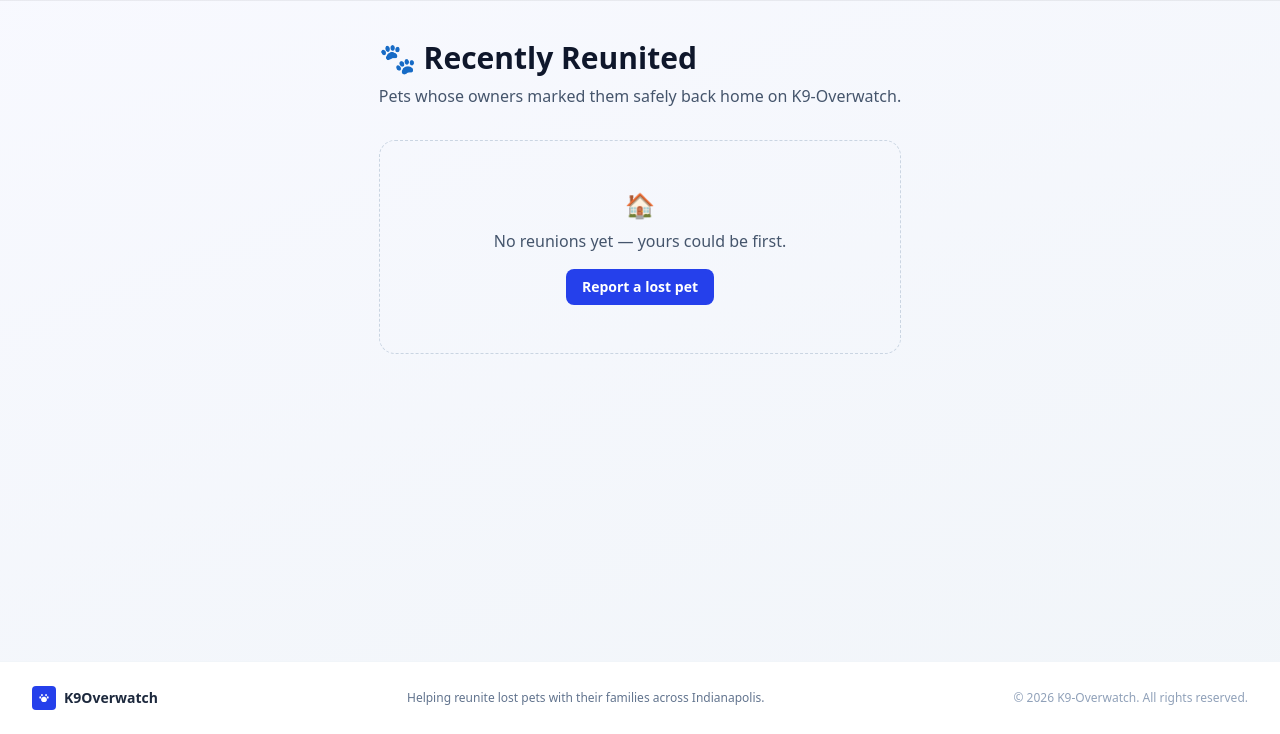
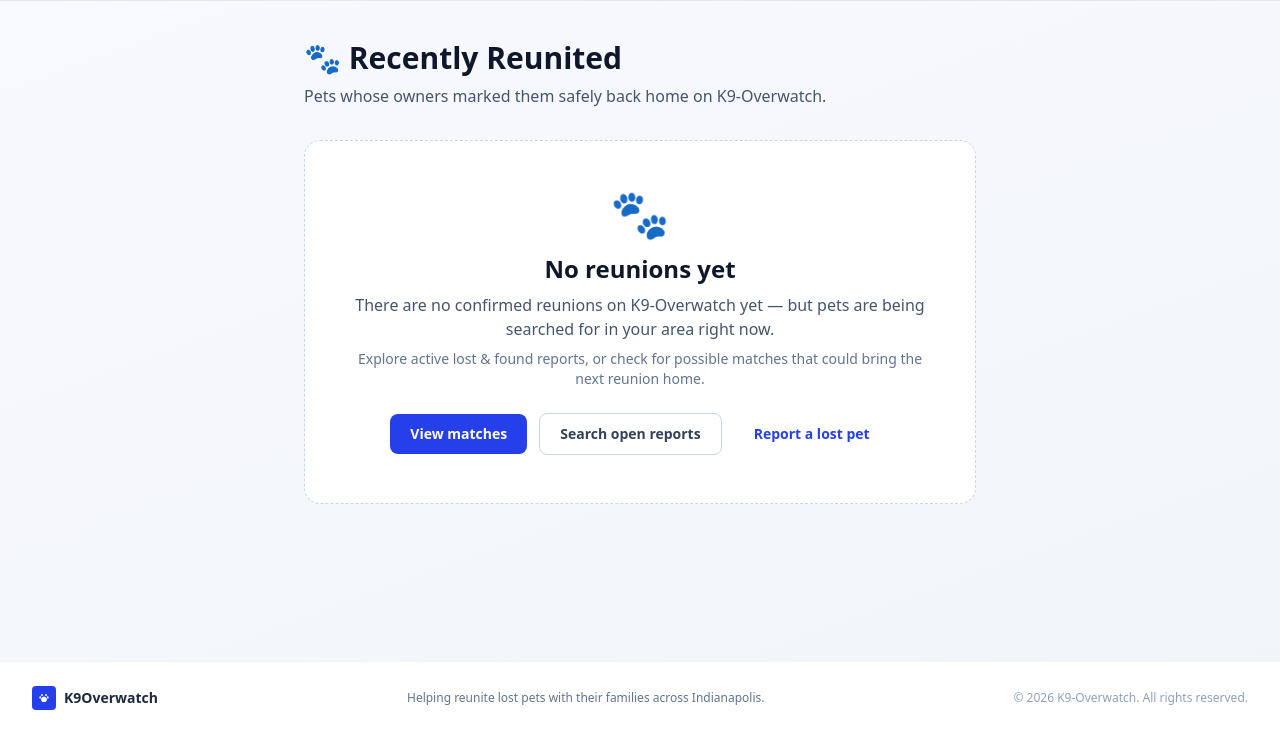
Before and after one commit to BUTTERGANG/k9-overwatch, a Python web app: template src/k9overwatch/web/templates/reunited.html in a window 1280 px wide. Shown: the part 66-800 px from the top of the page. Run offline with Jinja, Linux system fonts and the light colour scheme; the template is opened without the code that fills it, so the values that code supplies are empty; style sheets or scripts are compiled from the project's sources; some libraries are stand-ins or nearby versions.

Commit message:
Improve empty states and filter feedback on reunited/pets
- /reunited: replace bare shell with a friendly empty-state card (heading,
  copy, and CTAs to /matches, /map, and /report).
- /pets: show a clear 'No pets match these filters' notice with a working
  Clear filters button instead of an empty grid.
- /pets: surface an active filter indicator so applied filters are obvious.

```diff
--- a/src/k9overwatch/web/templates/pets/list.html
+++ b/src/k9overwatch/web/templates/pets/list.html
@@ -216,9 +216,8 @@
         }
 
         document.addEventListener('click', function (event) {
-            if (event.target.closest && event.target.closest('#clear-pet-filters-btn')) {
-                resetPetFilters();
-            }
+            var target = event.target.closest ? event.target.closest('#clear-pet-filters-btn, .js-clear-filters') : null;
+            if (target) resetPetFilters();
         });
 
         var openBtn  = document.getElementById('open-filter-btn');
--- a/src/k9overwatch/web/templates/reunited.html
+++ b/src/k9overwatch/web/templates/reunited.html
@@ -43,10 +43,20 @@
         {% endfor %}
     </div>
     {% else %}
-    <div class="rounded-2xl border border-dashed border-slate-300 dark:border-slate-700 p-12 text-center">
-        <p class="text-2xl mb-2" aria-hidden="true">🏠</p>
-        <p class="text-slate-600 dark:text-slate-300 font-medium">No reunions yet — yours could be first.</p>
-        <a href="/report" class="inline-block mt-4 px-4 py-2 rounded-lg bg-brand-600 text-white text-sm font-semibold hover:bg-brand-700 transition-colors">Report a lost pet</a>
+    <div class="rounded-2xl border border-dashed border-slate-300 dark:border-slate-700 bg-white dark:bg-slate-900 p-12 text-center max-w-2xl mx-auto">
+        <div class="text-5xl mb-4" aria-hidden="true">🐾</div>
+        <h2 class="text-2xl font-bold text-slate-900 dark:text-white mb-2">No reunions yet</h2>
+        <p class="text-slate-600 dark:text-slate-300 mb-2">
+            There are no confirmed reunions on K9-Overwatch yet — but pets are being searched for in your area right now.
+        </p>
+        <p class="text-sm text-slate-500 dark:text-slate-400 mb-6">
+            Explore active lost &amp; found reports, or check for possible matches that could bring the next reunion home.
+        </p>
+        <div class="flex flex-wrap items-center justify-center gap-3">
+            <a href="/matches" class="inline-block px-5 py-2.5 rounded-lg bg-brand-600 text-white text-sm font-semibold hover:bg-brand-700 transition-colors">View matches</a>
+            <a href="/map" class="inline-block px-5 py-2.5 rounded-lg border border-slate-300 dark:border-slate-600 text-slate-700 dark:text-slate-200 text-sm font-semibold hover:bg-slate-50 dark:hover:bg-slate-800 transition-colors">Search open reports</a>
+            <a href="/report" class="inline-block px-5 py-2.5 rounded-lg text-brand-600 dark:text-brand-400 text-sm font-semibold hover:underline">Report a lost pet</a>
+        </div>
     </div>
     {% endif %}
 </section>
```
Also changed, not shown: src/k9overwatch/web/templates/pets/_results.html (+23 -1 lines).
